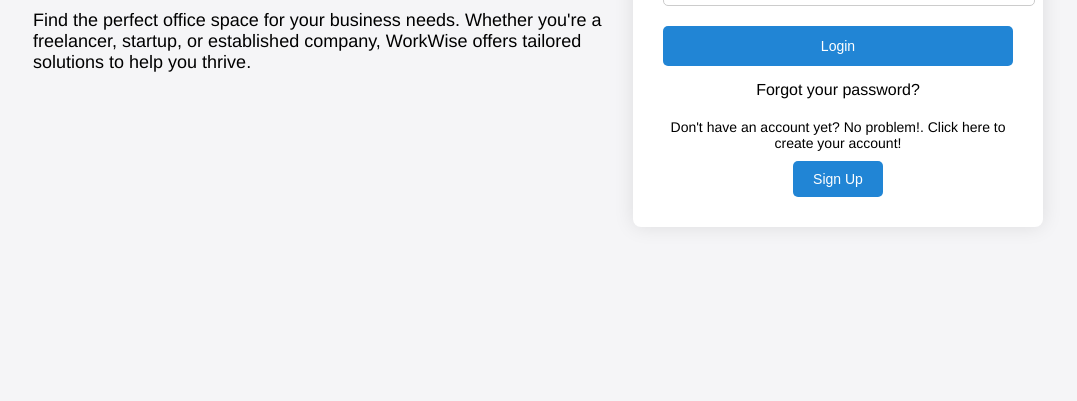
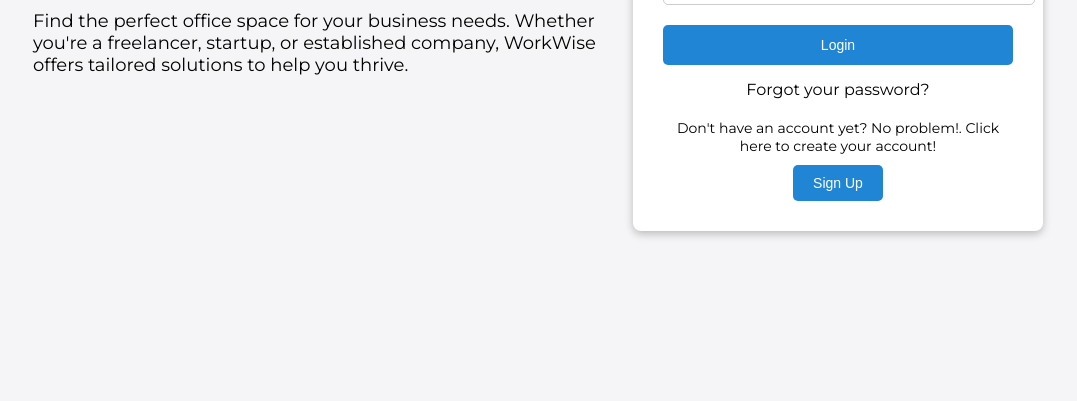
Before and after one commit to felipemora69/WorkWise, a plain HTML site: page login.html in a window 1280 px wide. Shown: the part 399-800 px from the top of the page, without its empty margins (102-1179 px from the left). Drawn offline with Linux system fonts and the light colour scheme.

Commit message:
Standarized the login and signup with the fonts and pallette colors of the project

```diff
--- a/login.html
+++ b/login.html
@@ -3,6 +3,9 @@
 <head>
     <meta charset="UTF-8">
     <meta name="viewport" content="width=device-width, initial-scale=1.0">
+    <link rel="preconnect" href="https://fonts.googleapis.com">
+    <link rel="preconnect" href="https://fonts.gstatic.com" crossorigin>
+    <link href="https://fonts.googleapis.com/css2?family=Montserrat:ital,wght@0,100..900;1,100..900&display=swap" rel="stylesheet">
     <title>Login Page</title>
     <link rel="stylesheet" href="login_styles.css">
 </head>
--- a/login_styles.css
+++ b/login_styles.css
@@ -1,5 +1,6 @@
 body {
-    font-family: 'Helvetica Neue', Helvetica, Arial, sans-serif;
+    font-family: "Montserrat", sans-serif;
+    font-style: normal;
     background-color: #f5f5f7;
     margin: 0;
     padding: 0;
@@ -34,7 +35,7 @@ body {
     background-color: #fff;
     padding: 30px;
     border-radius: 8px;
-    box-shadow: 0px 0px 20px rgba(0, 0, 0, 0.1);
+    box-shadow: rgba(0, 0, 0, 0.24) 0px 3px 8px;
     width: 350px;
 }
 
--- a/signup_styles.css
+++ b/signup_styles.css
@@ -5,7 +5,8 @@
 }
 
 body {
-    font-family: Arial, sans-serif;
+    font-family: "Montserrat", sans-serif;
+    font-style: normal;
     background-color: #f3f4f6;
 }
 
```
Also changed, not shown: signup.html (+3 -0 lines).
